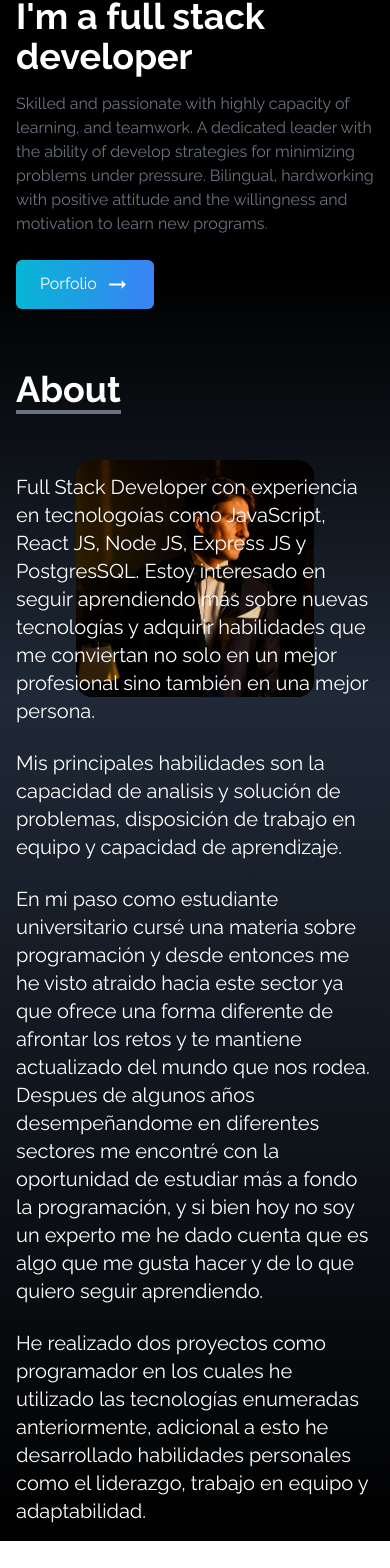
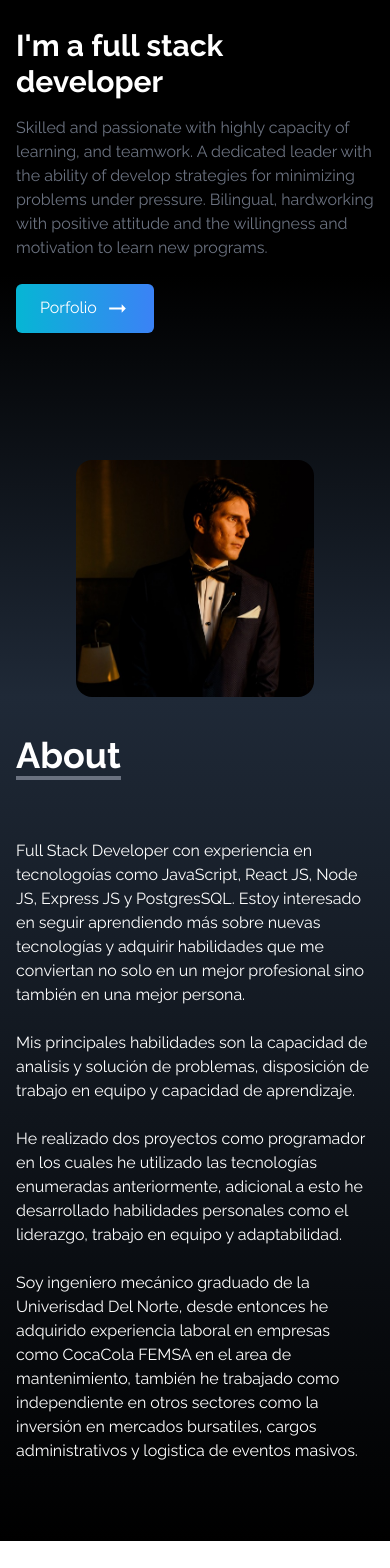
Before and after one commit to dmc2m4/Portfolio, a React (Create React App) app: page / in a window 390 px wide. Shown: the part 147-1715 px from the top of the page. After the commit the page ends 1688 px from the top, so only its background shows below. Built offline with nearby package versions, Linux system fonts and the light colour scheme.

Commit message:
update responsive things

```diff
--- a/src/components/About.tsx
+++ b/src/components/About.tsx
@@ -2,28 +2,24 @@ import React from 'react';
 
 const About = () => {
     return (
-        <div className='w-full h-screen bg-gradient-to-b from-gray-800 to-black text-white'>
+        <div className='w-full h-screen bg-gradient-to-b from-gray-800 to-black text-white '>
             <div className='max-w-screen-lg p-4 mx-auto flex flex-col justify-center w-full h-full'>
                 <div className='pb-8'>
                     <p className='text-4xl font-bold inline border-b-4 border-gray-500'>About</p>
                 </div>
-                <p className='text-xl mt-8'>
+                <p className='text-l mt-8 sm:text-xl'>
                 Full Stack Developer con experiencia en tecnologoías como JavaScript, React JS, Node JS, Express JS y PostgresSQL. Estoy interesado en seguir aprendiendo más sobre nuevas tecnologías y adquirir habilidades que me conviertan no solo en un mejor profesional sino también en una mejor persona.
                 </p>
                 <br/>
-                <p className='text-xl'>
+                <p className='text-l sm:text-xl'>
                 Mis principales habilidades son la capacidad de analisis y solución de problemas, disposición de trabajo en equipo y capacidad de aprendizaje.
                 </p>
                 <br/>
-                <p className='text-xl'>
-                En mi paso como estudiante universitario cursé una materia sobre programación y desde entonces me he visto atraido hacia este sector ya que ofrece una forma diferente de afrontar los retos y te mantiene actualizado del mundo que nos rodea. Despues de algunos años desempeñandome en diferentes sectores me encontré con la oportunidad de estudiar más a fondo la programación, y si bien hoy no soy un experto me he dado cuenta que es algo que me gusta hacer y de lo que quiero seguir aprendiendo.
-                </p>
-                <br/>
-                <p className='text-xl'>
+                <p className='text-l sm:text-xl'>
                 He realizado dos proyectos como programador en los cuales he utilizado las tecnologías enumeradas anteriormente, adicional a esto he desarrollado habilidades personales como el liderazgo, trabajo en equipo y adaptabilidad.
                 </p>
                 <br/>
-                <p className='text-xl mb-10'>
+                <p className='text-l mb-10 sm:text-xl'>
                 Soy ingeniero mecánico graduado de la Univerisdad Del Norte, desde entonces he adquirido experiencia laboral en empresas como CocaCola FEMSA en el area de mantenimiento, también he trabajado como independiente en otros sectores como la inversión en mercados bursatiles, cargos administrativos y logistica de eventos masivos.
                 </p>
             </div>
--- a/src/components/Home.tsx
+++ b/src/components/Home.tsx
@@ -9,7 +9,7 @@ const Home = () => {
         <div className='h-screen w-full bg-gradient-to-b from-black via-black to-gray-800'>
             <div className='max-w-screen-lg mx-auto flex flex-col items-center justify-center h-full px-4 md:flex-row'>
                 <div className='flex flex-col justify-center h-full'>
-                    <h2 className='text-4xl sm:text-7xl font-bold text-white'>I'm a full stack developer</h2>
+                    <h2 className='text-3xl pt-12 mt-2 sm:text-5xl sm:pt-12 sm:mt-7 font-bold text-white'>I'm a full stack developer</h2>
                     <p className='text-gray-500 py-4 max-w-md'>
                         Skilled and passionate with highly capacity of learning, and teamwork. A dedicated leader with the ability of develop strategies for minimizing problems under pressure. Bilingual, hardworking with positive attitude and the willingness and motivation to learn new programs.
                     </p>
@@ -23,7 +23,7 @@ const Home = () => {
                     </div>
                 </div>
                 <div>
-                    <img src={picture} alt='my profile' className='rounded-2xl mx-auto w-2/3 ' />
+                    <img src={picture} alt='my profile' className='rounded-2xl mx-auto w-2/3 my-auto' />
                 </div>
             </div>
         </div>
```
